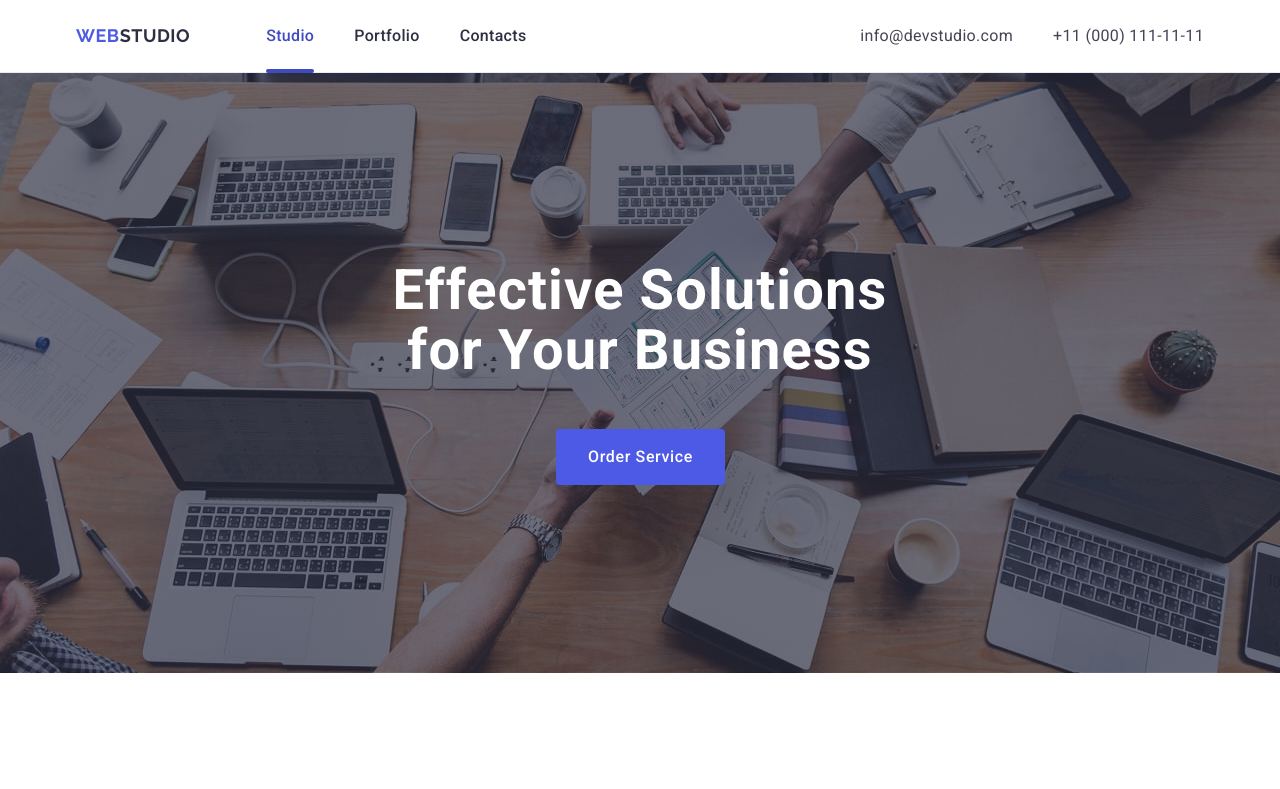
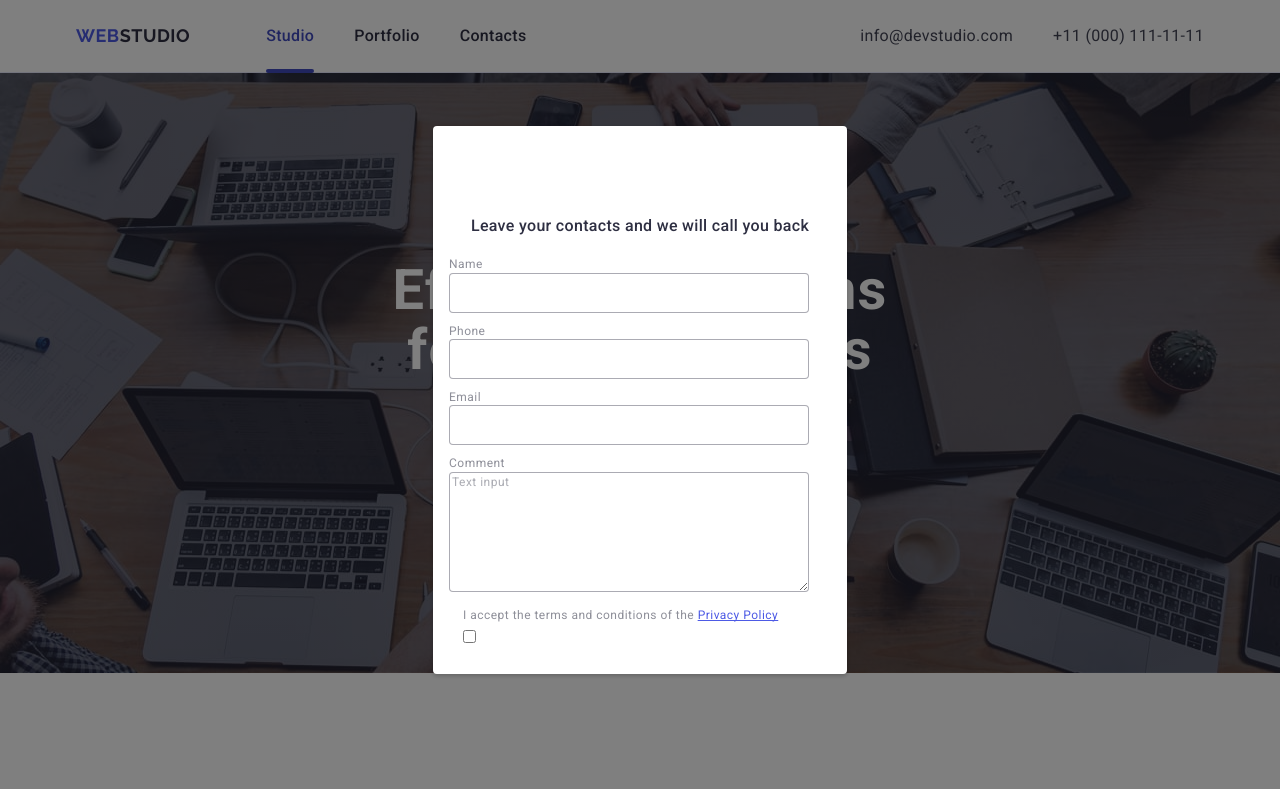
Before and after one commit to milena-kachko08/goit-markup-hw-05, a plain HTML site: page index.html in a window 1280 px wide. Shown: the top 789 px of the page. Drawn offline with nearby package versions, Linux system fonts and the light colour scheme.

Commit message:
add index and css file

```diff
--- a/css/styles.css
+++ b/css/styles.css
@@ -563,9 +563,9 @@ box-shadow: 0 1px 6px 0 rgba(46, 47, 66, 0.08), 0 1px 1px 0 rgba(46, 47, 66, 0.1
     justify-content: center;
     align-items: center;
 
-    opacity: 0;
-    pointer-events: none;
-    transition: opacity 250ms ease-in-out;
+    /* opacity: 0;
+       pointer-events: none;
+       transition: opacity 250ms ease-in-out; */
     }
 
     .modal-overlay.is-open {
@@ -574,6 +574,7 @@ box-shadow: 0 1px 6px 0 rgba(46, 47, 66, 0.08), 0 1px 1px 0 rgba(46, 47, 66, 0.1
     }
 
     .modal {
+    position: absolute;
     background-color: #fff;
     border-radius: 4px;
     padding: 16px;
@@ -582,3 +583,73 @@ box-shadow: 0 1px 6px 0 rgba(46, 47, 66, 0.08), 0 1px 1px 0 rgba(46, 47, 66, 0.1
     max-height: 80%;
     overflow-y: auto;
     }
+
+    .contacts-form-text {
+        font-weight: 500;
+        font-size: 16px;
+        line-height: 1.5;
+        letter-spacing: 0.02em;
+        text-align: center;
+        color: #2e2f42;
+        margin-top: 72px;
+        margin-bottom: 16px;
+    }
+
+    .contacts-form-label {
+        font-weight: 400;
+        font-size: 12px;
+        line-height: 1.16667;
+        letter-spacing: 0.04em;
+        color: #8e8f99;
+        margin-bottom: 4px;
+    }
+
+    .contacts-form-input {
+        border: 1px solid rgba(46, 47, 66, 0.4);
+        border-radius: 4px;
+        width: 360px;
+        height: 40px;
+        margin-bottom: 8px;
+    }
+
+    .contacts-form-comment {
+        display: flex;
+        border: 1px solid rgba(46, 47, 66, 0.4);
+        border-radius: 4px;
+        width: 360px;
+        min-height: 120px;
+        margin-bottom: 16px;
+    }
+
+    .contacts-form-comment::placeholder {
+        font-weight: 400;
+        font-size: 12px;
+        line-height: 1.16667;
+        letter-spacing: 0.04em;
+        color: rgba(46, 47, 66, 0.4);
+        padding-right: 12px;
+        padding-right: 16px;
+    }
+
+    .checkbox-form {
+        border: none;
+    }
+
+    .checkbox-legend {
+        font-weight: 400;
+        font-size: 12px;
+        line-height: 1.16667;
+        letter-spacing: 0.04em;
+        color: #8e8f99;
+    }
+
+    .checkbox-legend-diff {
+        line-height: 1.33333;
+        text-decoration: underline;
+        text-decoration-skip-ink: none;
+        color: #4d5ae5;
+    }
+
+    .checkbox-input {
+
+    }
--- a/index.html
+++ b/index.html
@@ -513,7 +513,7 @@
 
     <div class="modal-overlay">
       <div class="modal">
-        <div>
+        <div class="contacts-box">
           <p class="contacts-form-text" >Leave your contacts and we will call you back</p>
           <form>
             <div class="contacts-form-field">
@@ -538,14 +538,15 @@
                     <use href="./images/icons.svg#icon-email"></use>
                   </svg>
                 </div>
-                <label class="order-form-field-label" for="user-comment">Comment</label>
+                <label class="contacts-form-label" for="user-comment">Comment</label>
     <textarea class="contacts-form-comment" placeholder="Text input" name="user-comment" id="user-comment"></textarea>
             </div>
           </form>
         </div>
-         <fieldset>
-      <legend>I accept the terms and conditions of the <span>Privacy Policy</span></legend>
-            <input type="checkbox" name="privacy" value="privacy">
+         <fieldset class="checkbox-form">
+      <legend class="checkbox-legend">I accept the terms and conditions of the <span class="checkbox-legend-diff">Privacy Policy</span></legend>
+            <input class="checkbox-input" type="checkbox" name="privacy" value="privacy">
+         </fieldset>
       </div>
     </div>
 
```
